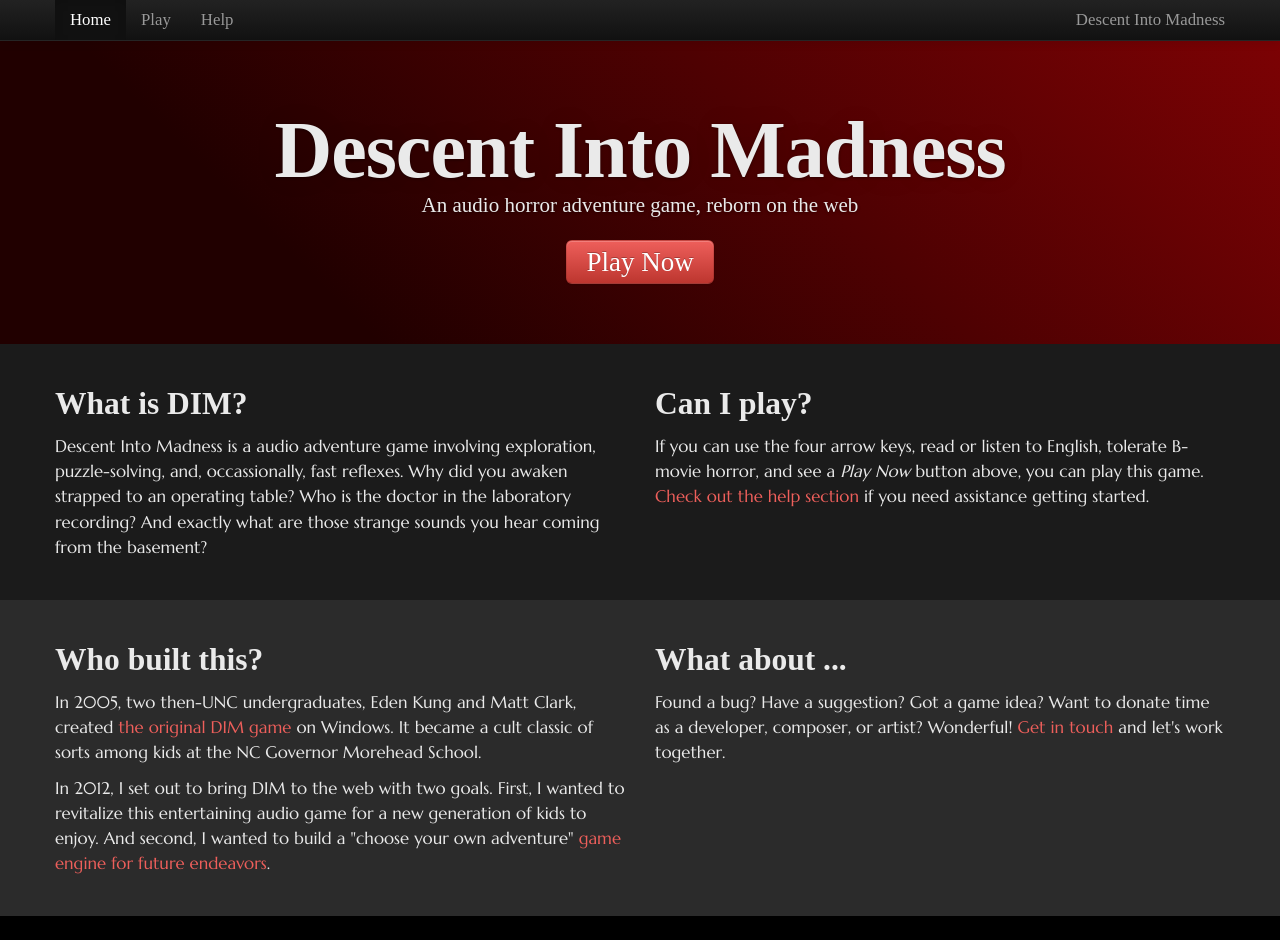
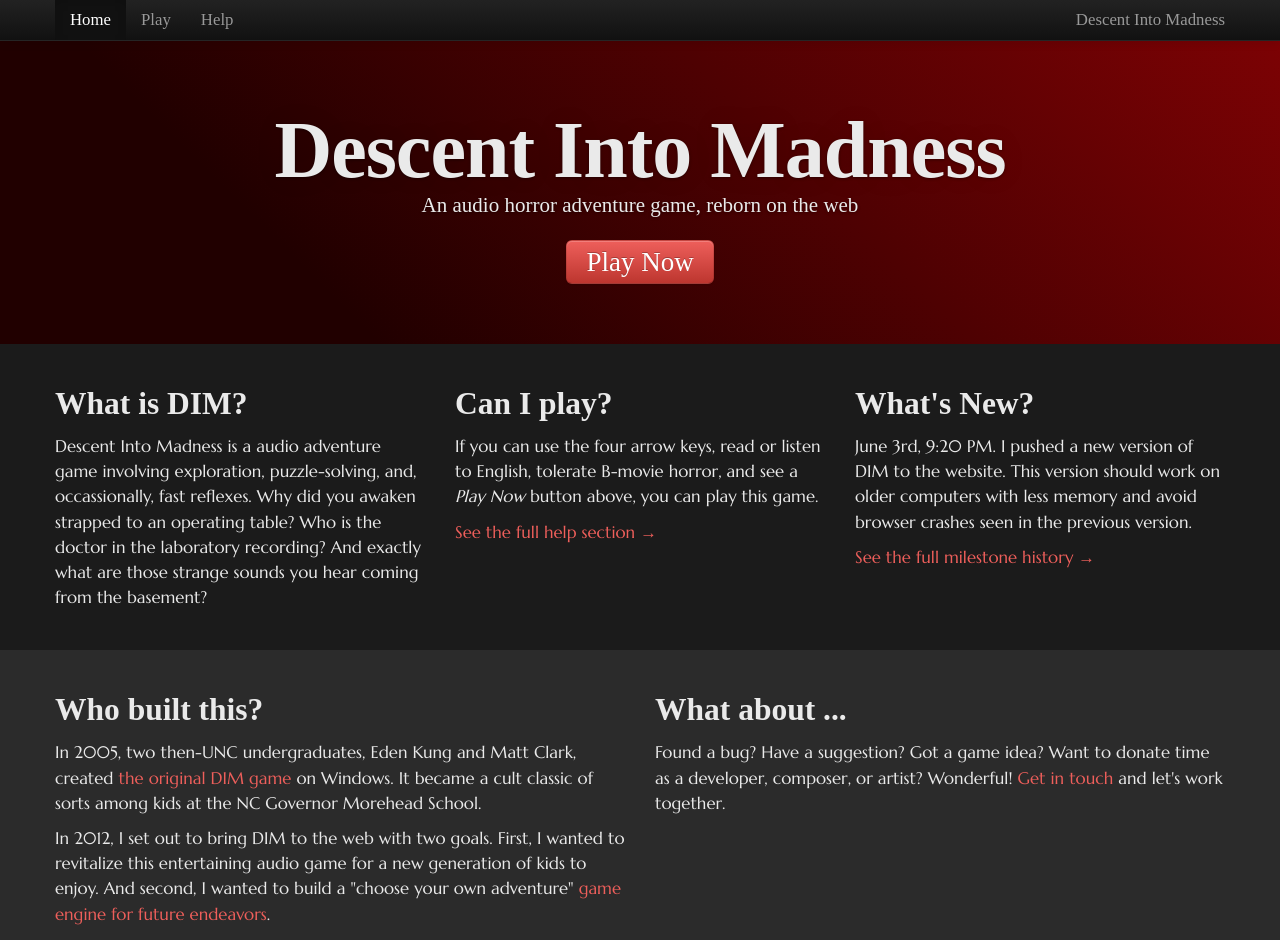
Before and after one commit to parente/dim-site, a plain HTML site: page index.html in a window 1280 px wide. Shown: the top 940 px of the page. Drawn offline with nearby package versions, Linux system fonts and the light colour scheme; a web font is replaced by a local one.

Commit message:
v5 help and news update

```diff
--- a/index.html
+++ b/index.html
@@ -37,13 +37,24 @@
         <section class="home first">
             <div class="container">
                 <div class="row">
-                    <div class="span6">
+                    <div class="span4">
                         <h2>What is DIM?</h2>
                         <p>Descent Into Madness is a audio adventure game involving exploration, puzzle-solving, and, occassionally, fast reflexes. Why did you awaken strapped to an operating table? Who is the doctor in the laboratory recording? And exactly what are those strange sounds you hear coming from the basement?
                     </div>
-                    <div class="span6">
+
+
+                    <div class="span4">
                         <h2>Can I play?</h2>
-                        <p>If you can use the four arrow keys, read or listen to English, tolerate B-movie horror, and see a <em>Play Now</em> button above, you can play this game. <a href="help.html">Check out the help section</a> if you need assistance getting started.</p>
+                        <p>If you can use the four arrow keys, read or listen to English, tolerate B-movie horror, and see a <em>Play Now</em> button above, you can play this game.</p>
+
+                        <p><a href="help.html">See the full help section &rarr;</a></p>
+                    </div>
+
+                    <div class="span4">
+                        <h2>What's New?</h2>
+                        <p>June 3rd, 9:20 PM. I pushed a new version of DIM to the website. This version should work on older computers with less memory and avoid browser crashes seen in the previous version.</p>
+
+                        <p><a href="https://github.com/parente/dim-game/issues?milestone=2&page=1&state=closed">See the full milestone history &rarr;</a></p>
                     </div>
                 </div>
             </div>
```
Also changed, not shown: help.html (+1 -1 lines).
